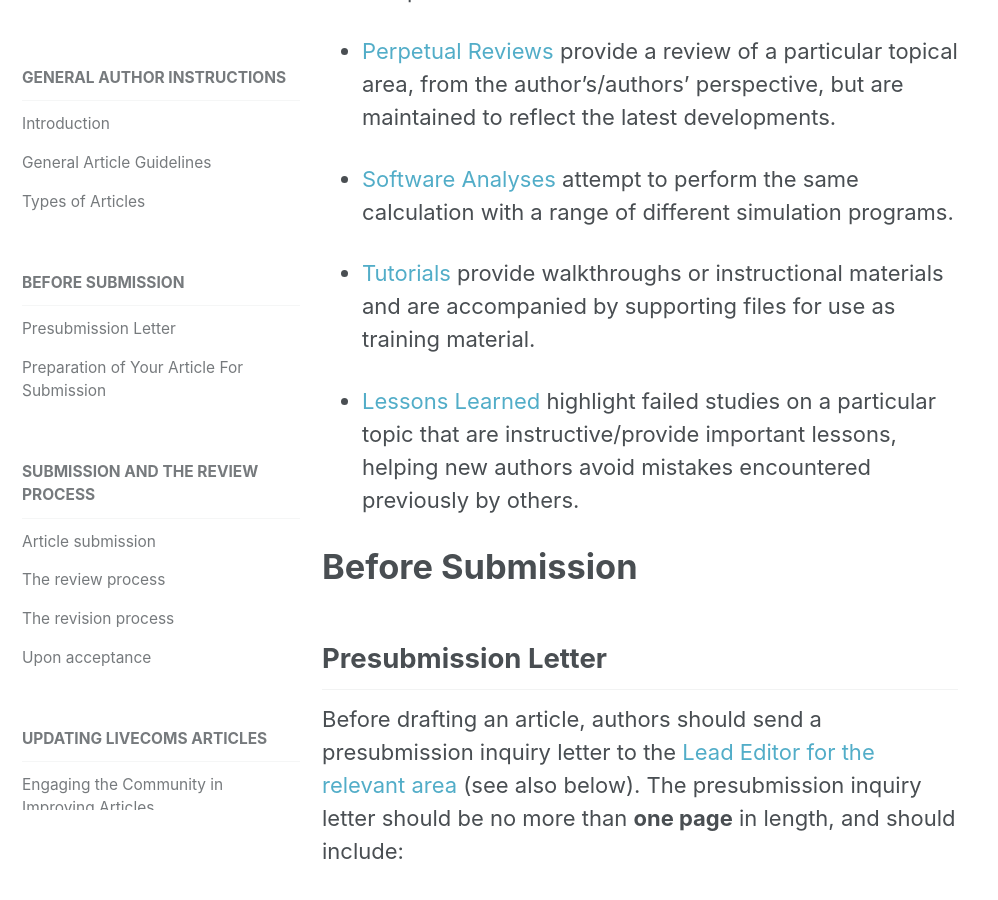
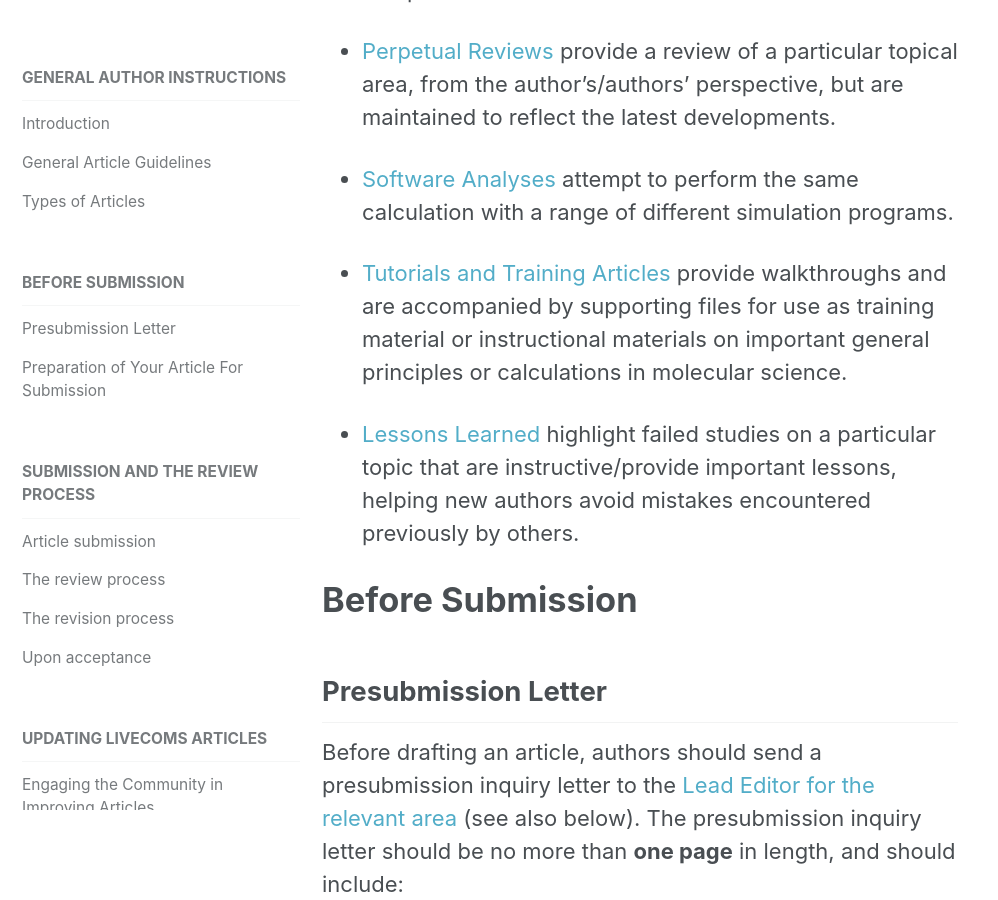
Before and after one commit to livecomsjournal/livecomsjournal.github.io, a Jekyll site: the page built from _author_instructions/01_policies.md, in a window 1280 px wide and 900 px high, scrolled down 1128 px. Shown: the whole window, without its empty margins (0-998 px from the left). Built offline with Jekyll 4.4.1, drawn with Linux system fonts in a browser that asks for light colours.

Commit message:
Update 01_policies.md
syncing the tutorials and training materials language.

```diff
--- a/_author_instructions/01_policies.md
+++ b/_author_instructions/01_policies.md
@@ -30,7 +30,7 @@ Click each type of article for more information for submitting an article of tha
 
 - [Software Analyses](/authors/software_analyses/) attempt to perform the same calculation with a range of different simulation programs.
 
-- [Tutorials](/authors/tutorials/) provide walkthroughs or instructional materials and are accompanied by supporting files for use as training material.
+- [Tutorials and Training Articles](/authors/tutorials/) provide walkthroughs and are accompanied by supporting files for use as training material or instructional materials on important general principles or calculations in molecular science.
 
 - [Lessons Learned](/authors/lessons_learned/) highlight failed studies on a particular topic that are instructive/provide important lessons, helping new authors avoid mistakes encountered previously by others.
 
```
